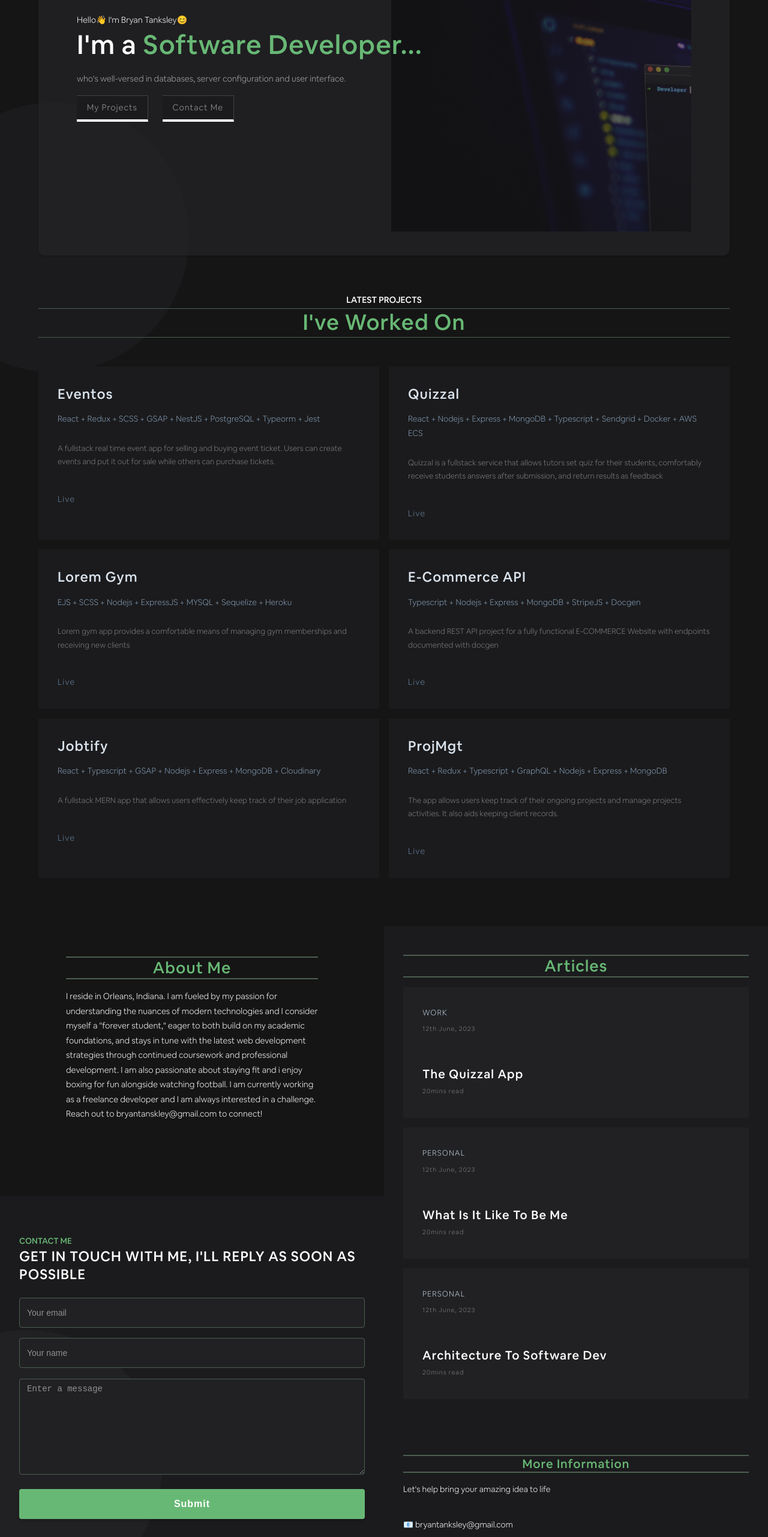
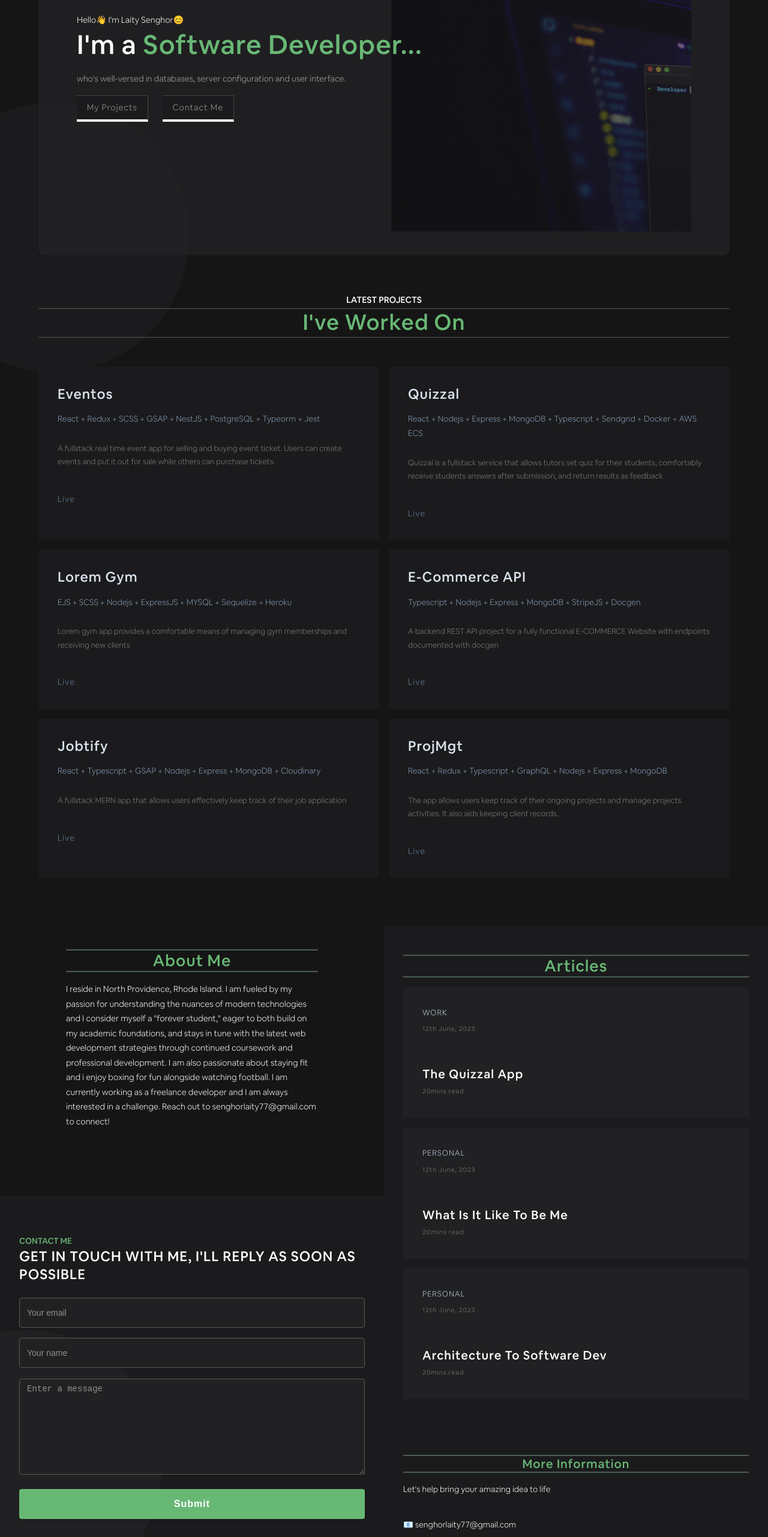
Before and after one commit to Moshood1426/Laity-Portfolio, a React (Create React App) app: page / in a window 1280 px wide. Shown: the part 234-2797 px from the top of the page at 60% size. Built offline with nearby package versions, Linux system fonts and the light colour scheme; the HTML template or start-up script is replaced by a standard one.

Commit message:
changes made

```diff
--- a/public/index.html
+++ b/public/index.html
@@ -24,7 +24,7 @@
       work correctly both with client-side routing and a non-root public URL.
       Learn how to configure a non-root public URL by running `npm run build`.
     -->
-    <title>Bryan-Dev</title>
+    <title>Laity-Dev</title>
   </head>
   <body>
     <noscript>You need to enable JavaScript to run this app.</noscript>
--- a/src/components/AboutMe.tsx
+++ b/src/components/AboutMe.tsx
@@ -7,7 +7,7 @@ const AboutMe = () => {
       <div className="aboutme-container">
         <h3 className="aboutme-title">About Me</h3>
         <p>
-          I reside in Orleans, Indiana. I am fueled by my passion
+          I reside in North Providence, Rhode Island. I am fueled by my passion
           for understanding the nuances of modern technologies and I consider
           myself a "forever student," eager to both build on my academic
           foundations, and stays in tune with the latest web development
@@ -15,7 +15,7 @@ const AboutMe = () => {
           I am also passionate about staying fit and i enjoy boxing for fun
           alongside watching football. I am currently working as a freelance
           developer and I am always interested in a challenge. Reach out to
-          bryantanskley@gmail.com to connect!
+          senghorlaity77@gmail.com to connect!
         </p>
       </div>
     </Wrapper>
--- a/src/components/Architecture.tsx
+++ b/src/components/Architecture.tsx
@@ -9,7 +9,7 @@ const Architecture = () => {
       </Link>
       <div className="header">
         <p className="sub-title">
-          📅 2023-04-11 - ⏱️ 17 mins read - ✍️ Written by Bryan Tanksley
+          📅 2023-04-11 - ⏱️ 17 mins read - ✍️ Written by Laity Senghor
         </p>
         <h2 className="title">Architecture to Software Dev</h2>
       </div>
--- a/src/components/Intro.tsx
+++ b/src/components/Intro.tsx
@@ -12,7 +12,7 @@ const Intro = () => {
           <img src={introImg} alt="coding-img" className="intro-img" />
         </div>
         <div className="intro-content-container">
-          <p className="sub-title">Hello👋 I'm Bryan Tanksley😊</p>
+          <p className="sub-title">Hello👋 I'm Laity Senghor😊</p>
           <h1>
             I'm a <span className="title">Software Developer...</span>
           </h1>
--- a/src/components/MoreInfo.tsx
+++ b/src/components/MoreInfo.tsx
@@ -9,8 +9,8 @@ const MoreInfo = () => {
         <p className="more-info-subtitle">
           Let's help bring your amazing idea to life{" "}
         </p>
-        <p>📧 bryantanksley@gmail.com</p>
-        <p>📱 +1 (512) 256-4820</p>
+        <p>📧 senghorlaity77@gmail.com</p>
+        <p>📱 +1 (860) 305-2551 </p>
       </div>
     </Wrapper>
   );
--- a/src/components/Quizzal.tsx
+++ b/src/components/Quizzal.tsx
@@ -11,7 +11,7 @@ const Quizzal = () => {
       </Link>
       <div className="header">
         <p className="sub-title">
-          📅 2023-04-11 - ⏱️ 17 mins read - ✍️ Written by Bryan Tanksley
+          📅 2023-04-11 - ⏱️ 17 mins read - ✍️ Written by Laity Senghor
         </p>
         <h2 className="title">
           The Quizzal Project
--- a/src/components/WhatMe.tsx
+++ b/src/components/WhatMe.tsx
@@ -10,7 +10,7 @@ const WhatMe = () => {
       </Link>
       <div className="header">
         <p className="sub-title">
-          📅 2023-04-11 - ⏱️ 17 mins read - ✍️ Written by Bryan Tanksley
+          📅 2023-04-11 - ⏱️ 17 mins read - ✍️ Written by Laity Senghor
         </p>
         <h2 className="title">What is it like to be me?</h2>
       </div>
```
